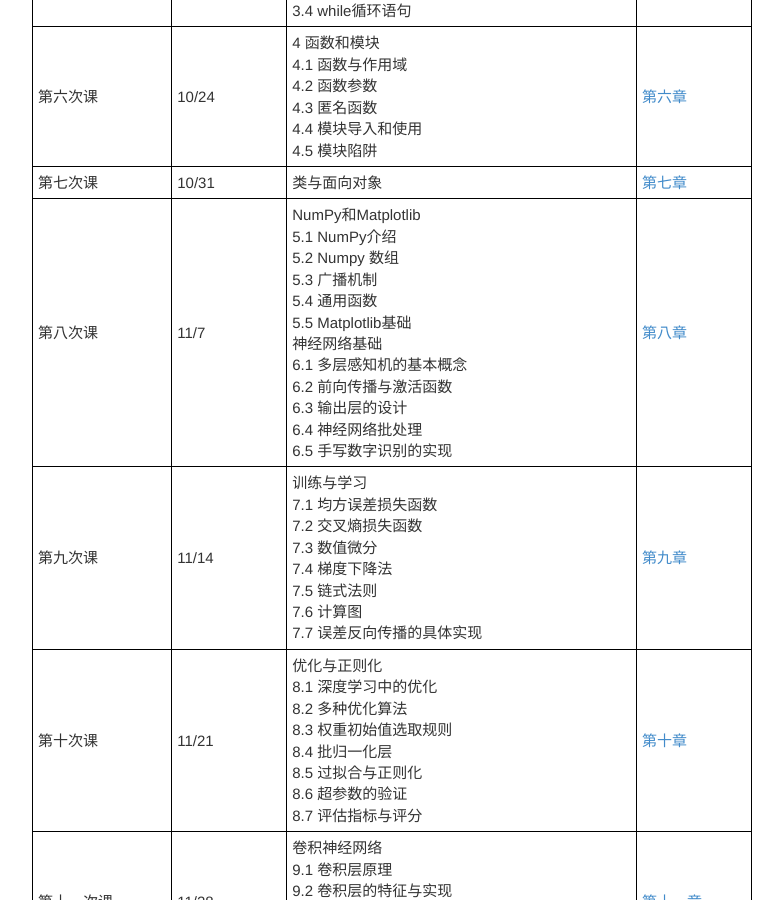
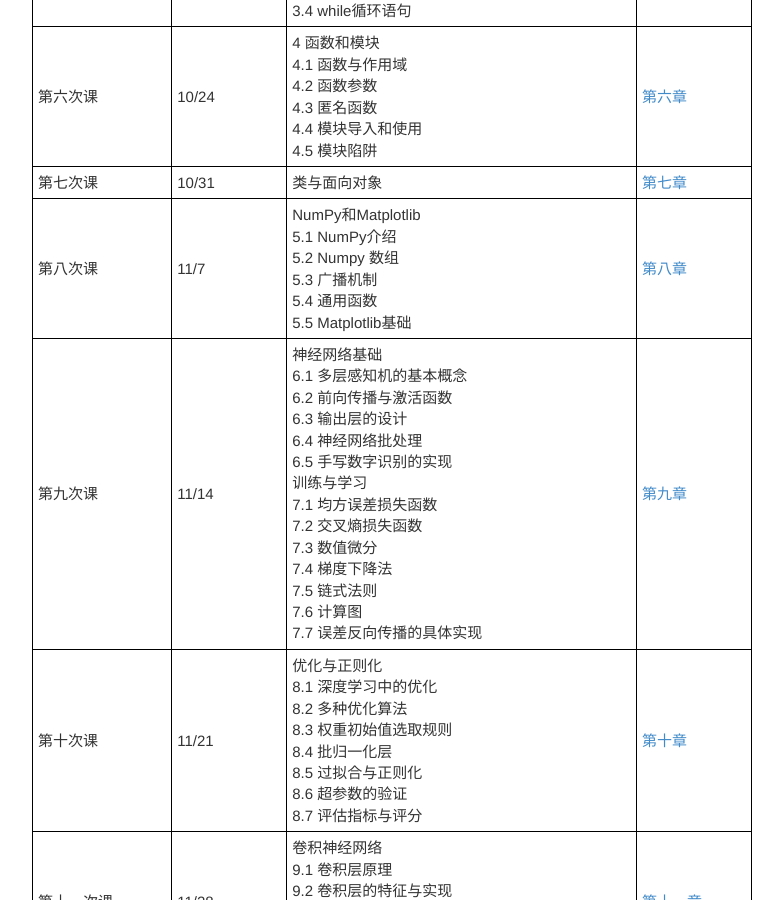
Before and after one commit to libingict/libingict.github.io, a Jekyll site: the page built from teaching/index_cn.html, in a window 1280 px wide and 900 px high, scrolled down 1623 px. Shown: the whole window, without its empty margins (56-839 px from the left). Built offline with Jekyll 4.4.1, drawn with Linux system fonts in a browser that asks for light colours; nearby versions of some CDN libraries; library files that are not in the unit come from our copies; a script that is not in the unit is left out; part of the change alters nothing that is shown.

```diff
--- a/teaching/index_cn.html
+++ b/teaching/index_cn.html
@@ -112,19 +112,20 @@ title: course
 				5.2 Numpy 数组<br>
 				5.3 广播机制<br>
 				5.4 通用函数<br>
-				5.5 Matplotlib基础<br>神经网络基础<br>
+				5.5 Matplotlib基础<br>
+			     </td>
+                             <td><a href="/lectures/lecture8.pdf" download="lecture8-numpy&matplotlib">第八章</a></td>
+			  </tr>
+			  <tr>
+			     <td>第九次课</td>
+			     <td>11/14</td>
+				<td>神经网络基础<br>
 				6.1 多层感知机的基本概念<br>
 				6.2 前向传播与激活函数<br>
 				6.3 输出层的设计<br>
 				6.4 神经网络批处理<br>
 				6.5 手写数字识别的实现<br>
-			     </td>
-                             <td><a href="">第八章</a></td>
-			  </tr>
-			  <tr>
-			     <td>第九次课</td>
-			     <td>11/14</td>
-			     <td>训练与学习<br>
+			     训练与学习<br>
 				7.1 均方误差损失函数<br>
 				7.2 交叉熵损失函数<br>
 				7.3 数值微分<br>
```
